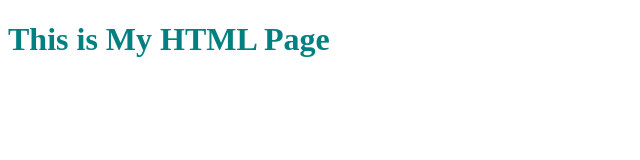
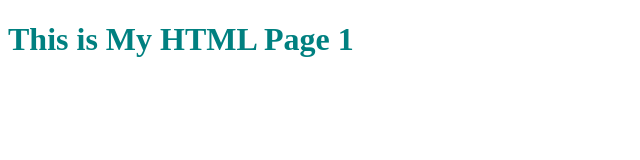
Before and after one commit to 100867424/HTML-Projects, a plain HTML site: page index.html in a window 1280 px wide. Shown: the full height of the page, 0-640 px from the left. Drawn offline with Linux system fonts and the light colour scheme.

Commit message:
Updating Title
Updating HTML <h1> Title

```diff
--- a/index.html
+++ b/index.html
@@ -15,7 +15,7 @@
 
 <body>
     <header>
-        <h1>This is My HTML Page</h1>
+        <h1>This is My HTML Page 1</h1>
 
     </header>
 
```
